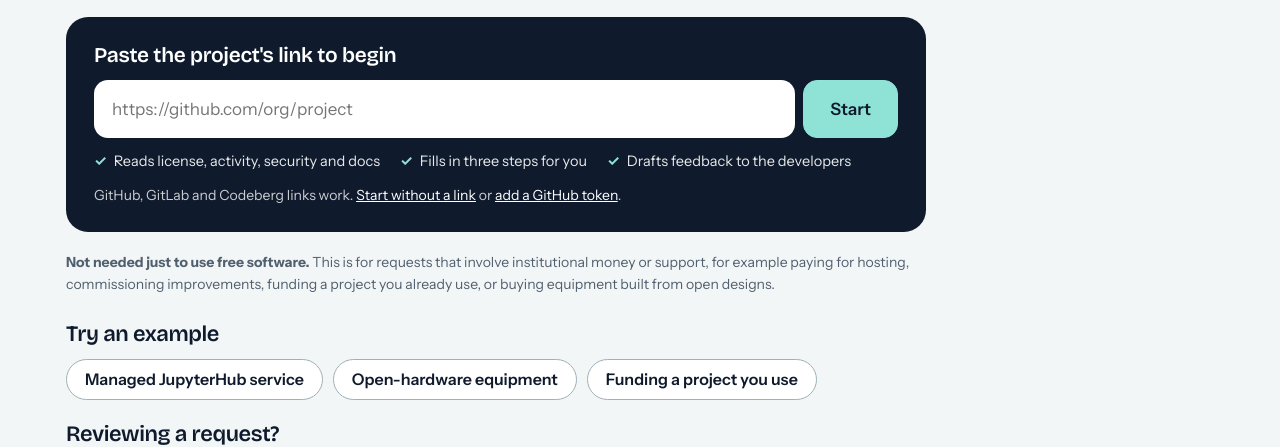
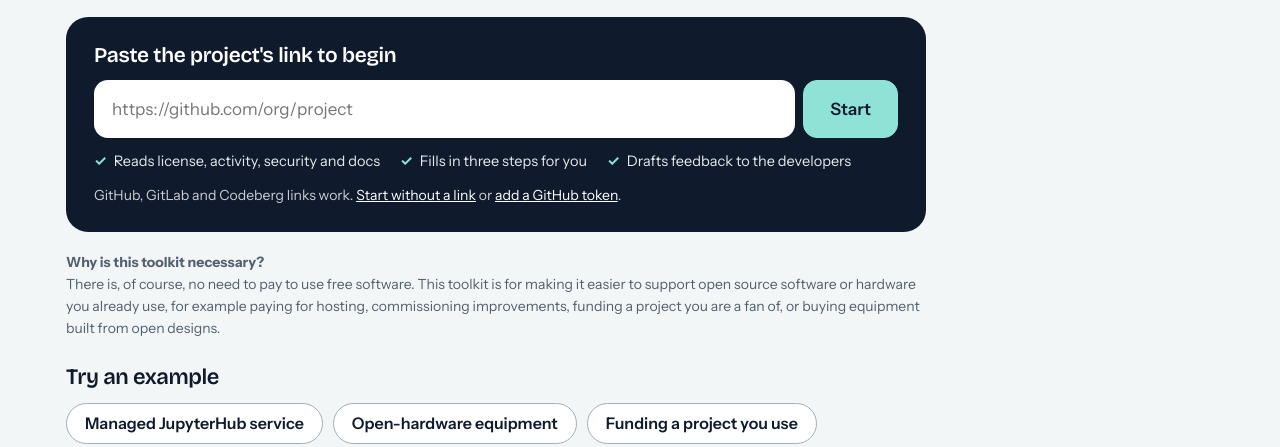
Before and after one commit to thessaly/fin-procurement-toolkit, a plain HTML site: page reviews/orca-feedback-2026-11-23/index.html in a window 1280 px wide. Shown: the part 365-812 px from the top of the page. Drawn offline with nearby package versions, Linux system fonts and the light colour scheme.

Commit message:
Reword the start page note on why the toolkit is needed
Co-Authored-By: Claude Fable 5.2 <noreply@anthropic.com>
Claude-Session: https://claude.ai/code/session_016djxF3FJiURSAvpF87SHDo

```diff
--- a/reviews/orca-feedback-2026-11-23/index.html
+++ b/reviews/orca-feedback-2026-11-23/index.html
@@ -1208,7 +1208,7 @@ function viewHome(){
       <div id="startExtra" class="card stack" hidden></div>
     </div>
     ${CASE && !CASE.example ? `<p><a class="btn primary" href="#form">Continue: ${h(caseTitle(CASE))}</a></p>` : ""}
-    <p class="small muted"><b>Not needed just to use free software.</b> This is for requests that involve institutional money or support, for example paying for hosting, commissioning improvements, funding a project you already use, or buying equipment built from open designs.</p>
+    <p class="small muted"><b>Why is this toolkit necessary?</b><br>There is, of course, no need to pay to use free software. This toolkit is for making it easier to support open source software or hardware you already use, for example paying for hosting, commissioning improvements, funding a project you are a fan of, or buying equipment built from open designs.</p>
   </section>
   <section class="stack" style="max-width:860px">
     <h2>Try an example</h2>
```
